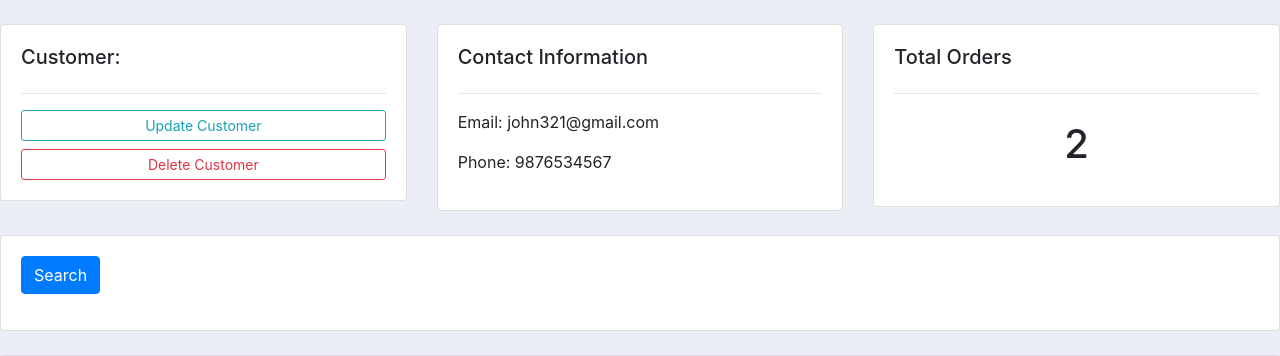
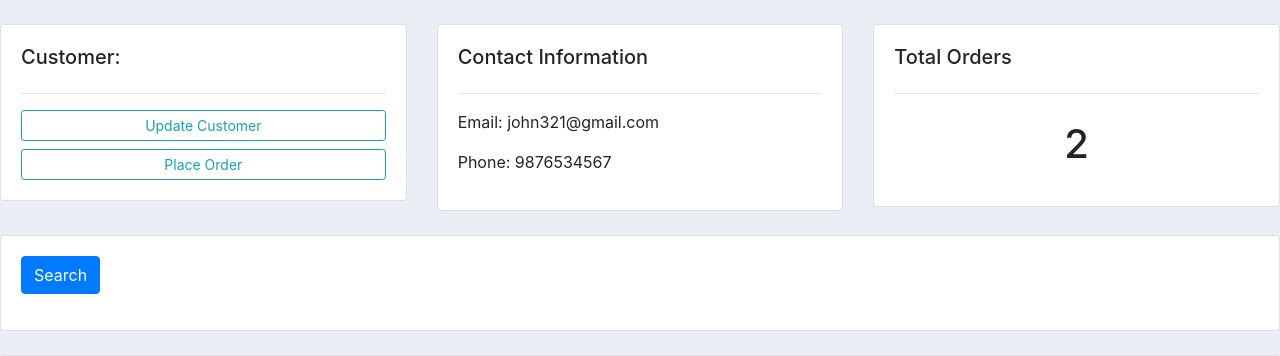
Before and after one commit to Kishan310/crm1, a Django app: page /customer/1/ in a window 1280 px wide. Shown: the part 56-412 px from the top of the page. Run offline with Django 3.2, Linux system fonts and the light colour scheme; data comes from the database, SQL or seed files in the repository; both versions use the stored data as it was after the commit; some libraries are stand-ins or nearby versions.

Commit message:
Inline Formsets

```diff
--- a/accounts/templates/accounts/customer.html
+++ b/accounts/templates/accounts/customer.html
@@ -9,8 +9,7 @@
                 <h5>Customer:</h5>
                 <hr>
                 <a class="btn btn-outline-info  btn-sm btn-block" href="">Update Customer</a>
-                <a class="btn btn-outline-danger  btn-sm btn-block" href="">Delete Customer</a>
-
+                <a class="btn btn-outline-info  btn-sm btn-block" href="{% url 'create_order' customer.id %}">Place Order</a>
             </div>
         </div>
 
--- a/accounts/templates/accounts/dashboard.html
+++ b/accounts/templates/accounts/dashboard.html
@@ -33,7 +33,6 @@
 		<h5>LAST 5 ORDERS</h5>
 		<hr>
 		<div class="card card-body">
-			<a class="btn btn-primary  btn-sm btn-block" href="{% url 'create_order' %}">Create Order</a>
 			<table class="table table-sm">
 				<tr>
 					<th>Product</th>
--- a/accounts/templates/accounts/order_form.html
+++ b/accounts/templates/accounts/order_form.html
@@ -8,7 +8,11 @@
         <div class="card card-body">
             <form action="" method="post">
                 {% csrf_token %}
-                {{forms}}
+                {{formset.management_form}}
+                {% for forms in formset %}
+                    {{forms}}
+                <hr>
+                {% endfor %}
                 <input class="btn btn-warning" type="submit" name="submit">
             </form>
         </div>
--- a/accounts/urls.py
+++ b/accounts/urls.py
@@ -6,7 +6,7 @@ urlpatterns = [
     path('', views.home,name="home"),
     path('product/',views.product,name="product"),
     path('customer/<str:pk_test>/',views.customer,name="customer"),
-    path('create_order/',views.createOreder, name="create_order"),
+    path('create_order/<str:pk>/',views.createOreder, name="create_order"),
     path('update_order/<str:pk>/',views.updateOrder, name="update_order"),
     path('delete_order/<str:pk>/',views.deleteOrder, name="delete_order"),
 ]
--- a/accounts/views.py
+++ b/accounts/views.py
@@ -1,5 +1,6 @@
 from django.shortcuts import render,redirect
 from django.http import HttpResponse
+from django.forms import inlineformset_factory
 from.models import *
 from .forms import OrderForm
 
@@ -31,16 +32,21 @@ def customer(request,pk_test):
     context = {'customer':customer,'orders':orders,'order_count':order_count}
     return render(request,'accounts/customer.html',context)
 
-def createOreder(request):
-    forms = OrderForm()
+def createOreder(request,pk):
+    OrderFormSet = inlineformset_factory(Customer,Order,fields=('product','status'),extra=10)
+    customer = Customer.objects.get(id=pk)
+    formset = OrderFormSet(queryset=Order.objects.none(),instance=customer)
+    # forms = OrderForm(initial={'customer':customer})
     if request.method == 'POST':
         # print('Printing POST:' , request.POST)
-        forms = OrderForm(request.POST)
-        if forms.is_valid():
-            forms.save()
+        # forms = OrderForm(request.POST)
+        formset = OrderFormSet(request.POST, instance=customer)
+
+        if formset.is_valid():
+            formset.save()
             return redirect('/')
 
-    context = {'forms':forms}
+    context = {'formset':formset,}
     return render(request,'accounts/order_form.html',context)
 
 def updateOrder(request,pk):
```
Also changed, not shown: db.sqlite3.
